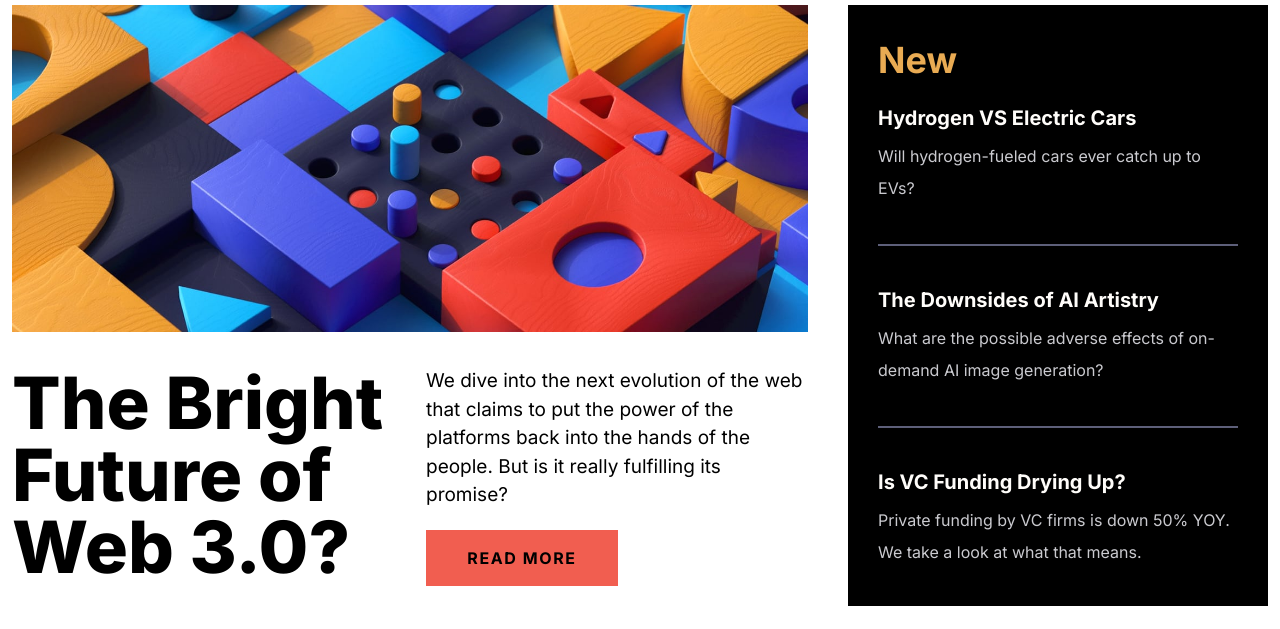
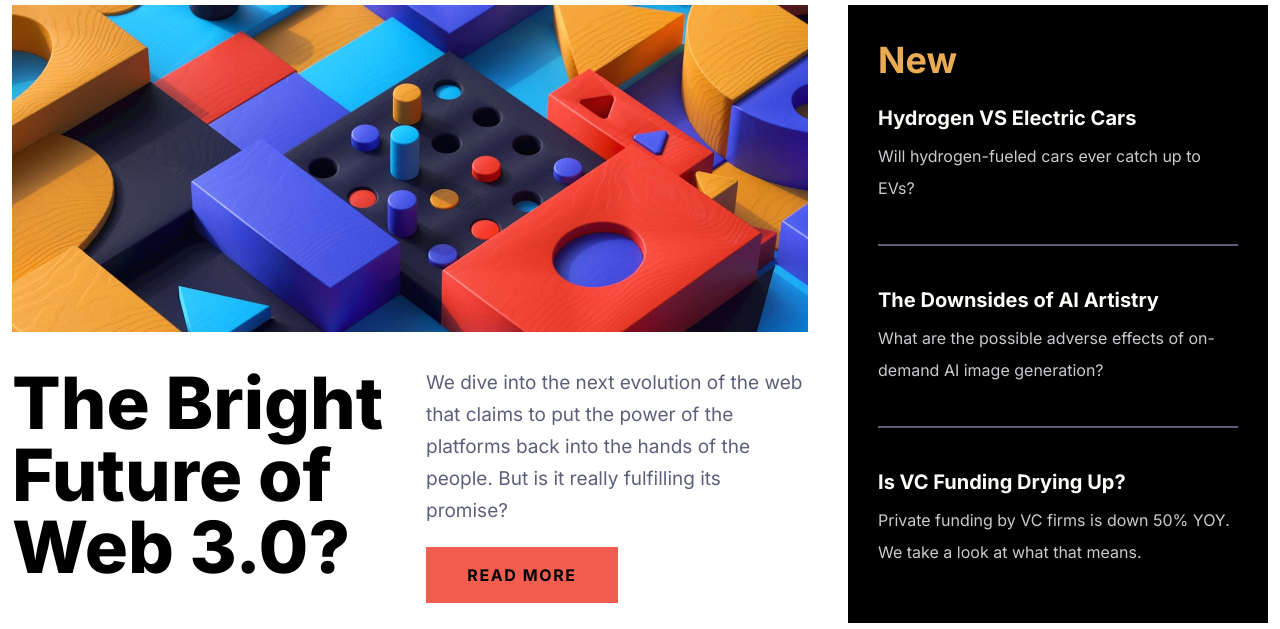
Before and after one commit to nazmul7575/news-homepage-main, a website built with Vite: page docs/index.html in a window 1280 px wide. Shown: the part 171-800 px from the top of the page. Built offline with nearby package versions, Linux system fonts and the light colour scheme.

Commit message:
Add line height

```diff
--- a/docs/index.html
+++ b/docs/index.html
@@ -76,7 +76,7 @@
         <h1 class="lg:w-1/2 lg:text-7xl md:text-5xl text-4xl font-extrabold text-black lg:mb-[0px] mb-[30px]">
           The Bright Future of Web 3.0?</h1>
         <div class="lg:w-1/2 w-full">
-          <p class="text-black text-[19px]">
+          <p class="text-[#5d5f79] text-[19px] leading-8">
             We dive into the next evolution of the web that claims to put the power of the platforms back into the
             hands of the
             people.
```
